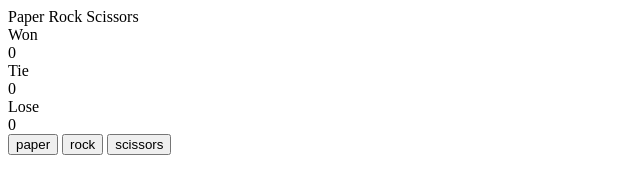
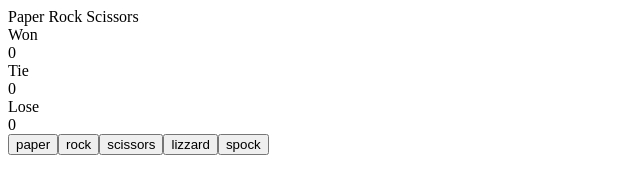
Before and after one commit to josueggh/paper-rock-scissors-lizzard-spock, a plain HTML site: page index.html in a window 1280 px wide. Shown: the whole page, without its empty margins (0-640 px from the left). Drawn offline with Linux system fonts and the light colour scheme.

Commit message:
Now is paper, rock, scissors, lizzard, spock

```diff
--- a/game.js
+++ b/game.js
@@ -1,17 +1,19 @@
 ( ()=>{
   console.log('This is the game');
 
-  let buttons = document.querySelectorAll(".button");
-  let user    = document.querySelector("#selections .user");
-  let computer= document.querySelector("#selections .computer");
+  let buttons   = document.querySelectorAll(".button");
+  let user      = document.querySelector("#selections .user");
+  let computer  = document.querySelector("#selections .computer");
+  let gameboard = document.querySelector("#game-board");
 
-  let game_options = ['paper','rock', 'scissors'];
   let score = { won : 0, tie : 0 , lose: 0 };
 
   const game_logic = {
-    'paper': ['rock'],
-    'rock' : ['scissors'],
-    'scissors': ['paper']
+    'paper': ['rock','spock'],
+    'rock' : ['scissors','lizzard'],
+    'scissors': ['paper','lizzard'],
+    'lizzard' : ['spock','paper'],
+    'spock': ['scissors','rock'],
   };
 
   const whoWon = function( player1, player2){
@@ -22,6 +24,7 @@
   }
 
   const computerOption = function(){
+    let game_options = Object.keys(game_logic);
     let computer_selection = game_options[Math.floor(Math.random() * game_options.length)];
     computer.innerHTML = computer_selection;
     return computer_selection;
@@ -39,8 +42,19 @@
     scoreAccumulate ( whoWon(user_selection, computer_selection) );
   };
 
-  for (let index = 0; index < buttons.length; index++){
-    buttons[index].addEventListener( "click", selectOption);
+  const initGame = function(){
+    console.log("Starting game");
+    let game_options = Object.keys(game_logic);
+
+    for(let index = 0; index < game_options.length; index ++){
+      let button = document.createElement("button");
+      button.classList.add("button");
+      button.textContent = game_options[index];
+      button.setAttribute("data-type", game_options[index]);
+      button.addEventListener("click", selectOption);
+      gameboard.appendChild(button);
+    }
   }
 
+  initGame();
 } )( );
--- a/index.html
+++ b/index.html
@@ -19,10 +19,8 @@
         <div class="computer"></div>
       </div>
 
+      <div id="game-board"></div>
 
-      <button class="button" data-type="paper" data-time="5">paper</button>
-      <button class="button" data-type="rock">rock</button>
-      <button class="button" data-type="scissors">scissors</button>
     </div>
 
     <script src="./game.js"></script>
```
